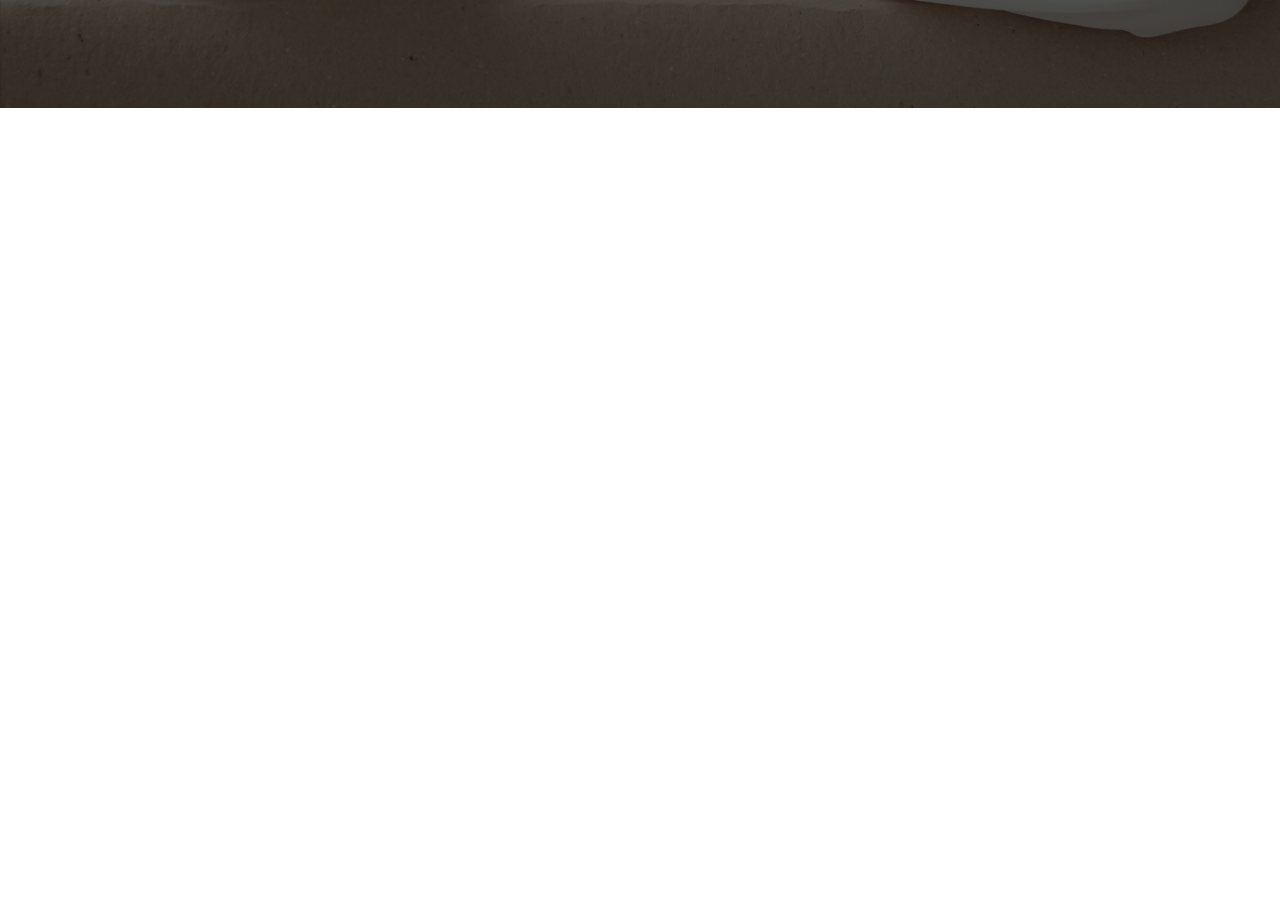
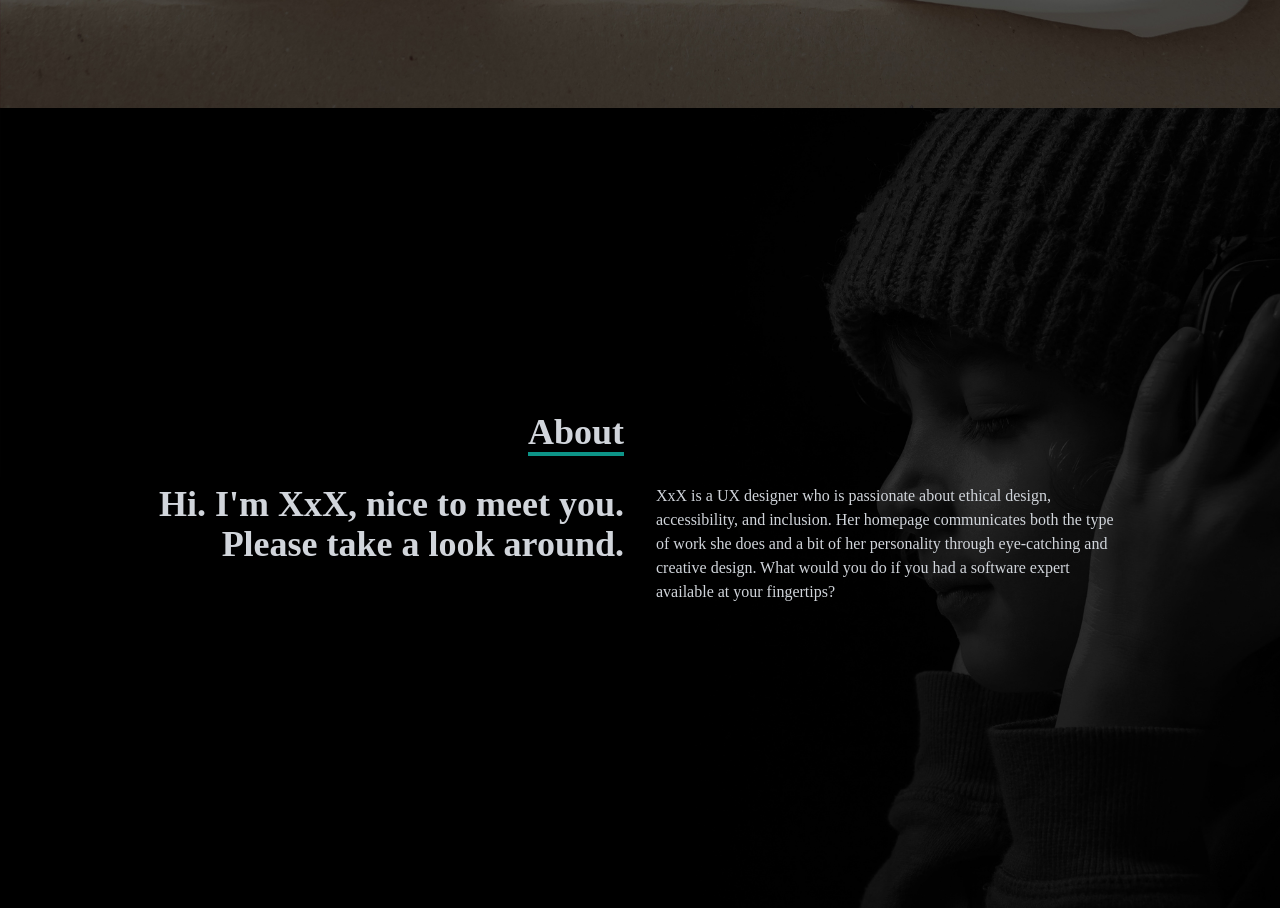
Before and after one commit to Moamin-AbuEwaida/portfolio-react-responsive, a React (Create React App) app: page / in a window 1280 px wide. Shown: the part 692-1600 px from the top of the page. Before the commit the page ends 800 px from the top, so only its background shows below. Built offline with nearby package versions, Linux system fonts and the light colour scheme.

Commit message:
about component

```diff
--- a/src/App.js
+++ b/src/App.js
@@ -1,3 +1,4 @@
+import About from "./components/About";
 import Home from "./components/Home";
 import Navbar from "./components/Navbar";
 
@@ -6,6 +7,7 @@ function App() {
     <div>
       <Navbar />
       <Home />
+      <About />
     </div>
   );
 }
--- /dev/null
+++ b/src/components/About.jsx
@@ -0,0 +1,34 @@
+import React from "react";
+
+const About = () => {
+  return (
+    <div name="about" className="w-full h-screen about text-gray-300">
+      <div className="flex flex-col justify-center items-center w-full h-full">
+        <div className="max-w-[1000px] w-full grid grid-cols-2 gap-8">
+          <div className="sm:text-right pb-8 pl-4">
+            <p className="text-4xl font-bold inline border-b-4 border-teal-600">
+              About
+            </p>
+          </div>
+          <div></div>
+        </div>
+        <div className="max-w-[1000px] w-full grid sm:grid-cols-2 gap-8 px-4">
+          <div className="sm:text-right text-4xl font-bold">
+            <p>Hi. I'm XxX, nice to meet you. Please take a look around.</p>
+          </div>
+          <div>
+            <p>
+              XxX is a UX designer who is passionate about ethical design,
+              accessibility, and inclusion. Her homepage communicates both the
+              type of work she does and a bit of her personality through
+              eye-catching and creative design. What would you do if you had a
+              software expert available at your fingertips?
+            </p>
+          </div>
+        </div>
+      </div>
+    </div>
+  );
+};
+
+export default About;
--- a/src/index.css
+++ b/src/index.css
@@ -18,3 +18,8 @@
   background: url(../src/assets/banner.jpg) no-repeat right center;
   background-size: cover;
 }
+
+.about {
+  background: url(../src/assets/about.jpg) no-repeat right center;
+  background-size: cover;
+}
```
